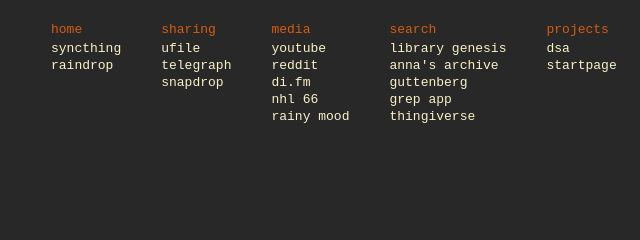
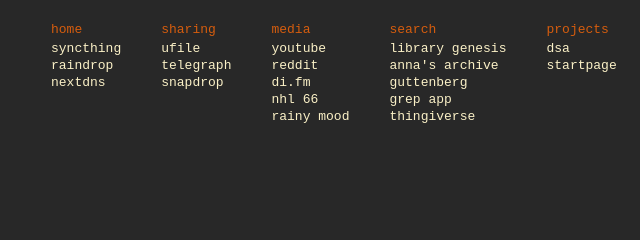
Before and after one commit to Adnan-Malik-26/startpage-gruv, a plain HTML site: page index.html in a window 1280 px wide. Shown: the top 240 px of the page, 279-919 px from the left. Drawn offline with Linux system fonts and the light colour scheme; a script that the page names is missing.

Commit message:
added nextdns

```diff
--- a/index.html
+++ b/index.html
@@ -11,6 +11,7 @@
       <li>home</li>
       <li><a href="http://127.0.0.1:8384/#" target="_top">syncthing</a></li>
       <li><a href="https://app.raindrop.io/my/0" target="_top">raindrop</a></li>
+      <li><a href="https://my.nextdns.io/ada8e1/setup" target="_top">nextdns</a></li>
     </ul>
 
     <ul>
```
